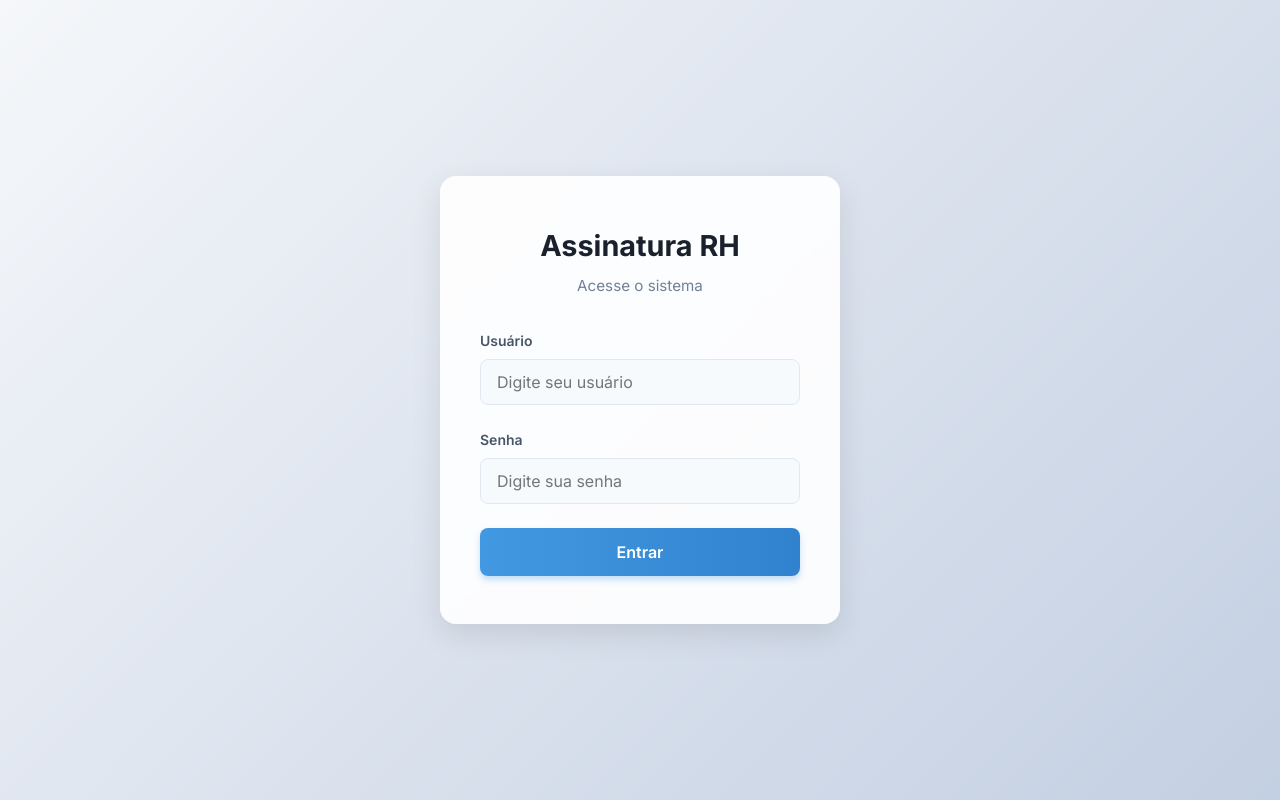
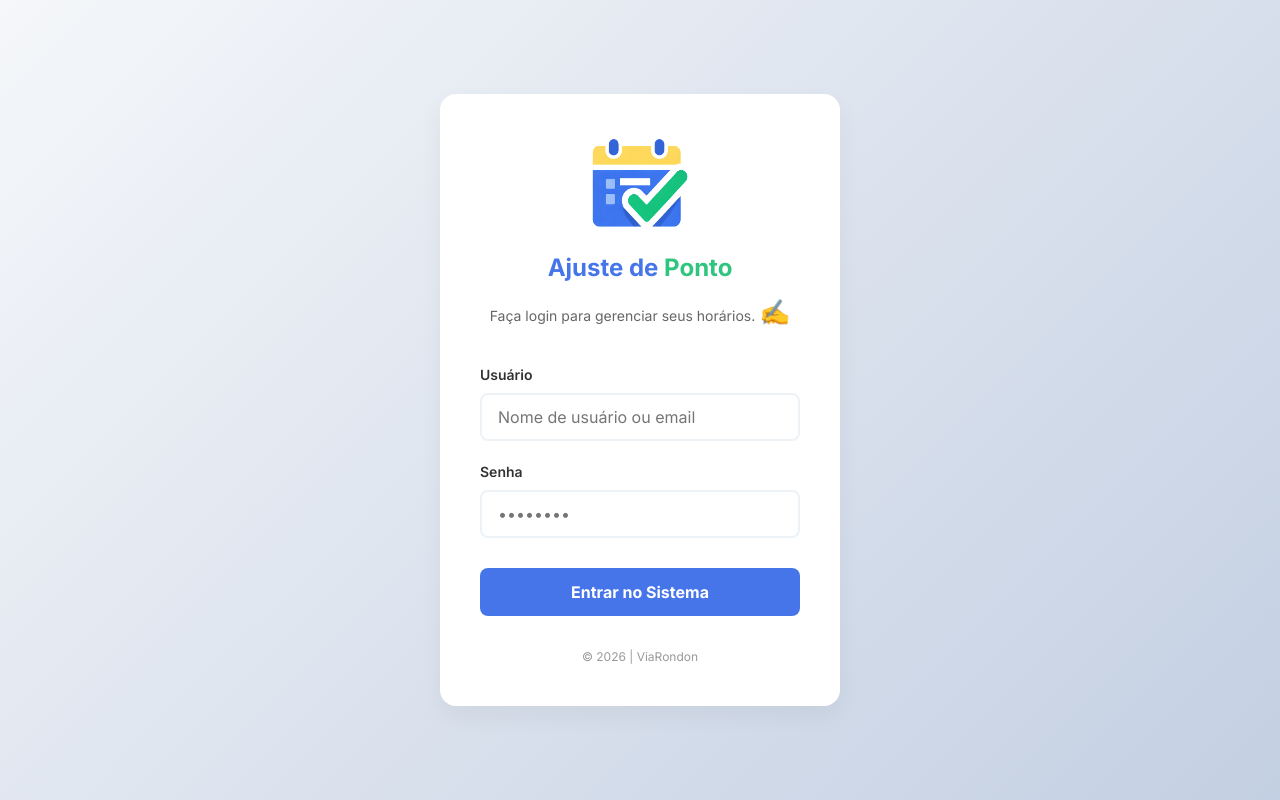
Before and after one commit to BrunoLoPaiva/ponto, a Next.js app: page / in a window 1280 px wide. Built offline with nearby package versions, Linux system fonts and the light colour scheme.

Commit message:
v 0.0.17

```diff
--- a/src/app/layout.js
+++ b/src/app/layout.js
@@ -11,7 +11,7 @@ const inter = Inter({
 });
 
 export const metadata = {
-  title: "Sistema de Ponto — ViaRondon",
+  title: "Ajuste de Ponto — ViaRondon",
   description: "Ajuste de Ponto - ViaRondon",
 };
 
--- a/src/app/page.js
+++ b/src/app/page.js
@@ -6,16 +6,28 @@ import { EmployeeDashboard } from "@/components/EmployeeDashboard";
 import { SupervisorDashboard } from "@/components/SupervisorDashboard";
 import { RhDashboard } from "@/components/RhDashboard";
 import { ControllerDashboard } from "@/components/ControllerDashboard";
+import Image from "next/image";
 import "@/components/App.css";
+import { useState, useEffect } from "react";
 
 export default function Home() {
   const { isAuthenticated, user, logout } = useAuth();
   const [activeTab, setActiveTab] = React.useState("meu-ponto");
 
   // 1. Variáveis movidas para cima (antes do early return)
-  const isRh         = user?.role === "RH";
+  const isRh = user?.role === "RH";
   const isSupervisor = user?.isSupervisor;
   const isController = user?.isController;
+
+  const [isMobile, setIsMobile] = useState(
+    typeof window !== "undefined" ? window.innerWidth < 768 : false,
+  );
+
+  useEffect(() => {
+    const handleResize = () => setIsMobile(window.innerWidth < 768);
+    window.addEventListener("resize", handleResize);
+    return () => window.removeEventListener("resize", handleResize);
+  }, []);
 
   // 2. useEffect movido para cima (antes do early return)
   React.useEffect(() => {
@@ -33,9 +45,7 @@ export default function Home() {
   }
 
   // Define available tabs based on roles
-  const tabs = [
-    { id: "meu-ponto", label: "Meu Ponto", icon: "👤" },
-  ];
+  const tabs = [{ id: "meu-ponto", label: "Meu Ponto", icon: "👤" }];
 
   if (isSupervisor) {
     tabs.push({ id: "supervisor", label: "Gestão Supervisor", icon: "👥" });
@@ -51,7 +61,23 @@ export default function Home() {
     <div className="App">
       <nav className="top-nav">
         <div className="nav-brand">
-          <h1>Sistema de Ponto</h1>
+          <Image
+            src="/calendar.png"
+            alt="Logo"
+            width={30}
+            height={30}
+            priority
+          />
+          <h2
+            style={{
+              display: isMobile ? "none" : "block", // A mágica acontece aqui
+              float: "right",
+              marginLeft: "8px",
+              color: "#4675ea",
+            }}
+          >
+            Ajuste de <span style={{ color: "#2fc57e" }}>Ponto </span>
+          </h2>
         </div>
 
         <div className="nav-tabs-global">
@@ -69,8 +95,10 @@ export default function Home() {
 
         <div className="nav-user">
           <div className="user-info-box">
-             <span className="user-greeting">Olá, {user?.name || user?.username}</span>
-             {/* <span className="user-role-badge">{user?.role}</span> */}
+            <span className="user-greeting">
+              Olá, {user?.name || user?.username}
+            </span>
+            {/* <span className="user-role-badge">{user?.role}</span> */}
           </div>
           <button className="btn-logout" onClick={logout}>
             Sair
--- a/src/components/Login.css
+++ b/src/components/Login.css
@@ -1,104 +1,117 @@
-.login-container {
+:root {
+  --primary-color: #4675ea;
+  --secondary-color: #2fc57e;
+  --bg-gradient: linear-gradient(135deg, #f5f7fa 0%, #c3cfe2 100%);
+  --text-dark: #333;
+  --text-light: #666;
+  --white: #ffffff;
+  --error-bg: #fff5f5;
+  --error-text: #e03131;
+}
+
+.login-screen {
+  min-height: 100vh;
   display: flex;
+  align-items: center;
   justify-content: center;
-  align-items: center;
-  min-height: 100vh;
-  background: linear-gradient(135deg, #f5f7fa 0%, #c3cfe2 100%);
-  font-family: 'Inter', sans-serif;
+  background: var(--bg-gradient);
+  padding: 20px;
+  font-family: "Inter", sans-serif;
 }
 
 .login-card {
-  background: rgba(255, 255, 255, 0.9);
-  backdrop-filter: blur(10px);
-  padding: 3rem 2.5rem;
-  border-radius: 16px;
-  box-shadow: 0 10px 30px rgba(0, 0, 0, 0.1);
+  background: var(--white);
   width: 100%;
   max-width: 400px;
-  transition: transform 0.3s ease;
-}
-
-.login-card:hover {
-  transform: translateY(-5px);
+  padding: 40px;
+  border-radius: 16px;
+  box-shadow: 0 10px 25px rgba(0, 0, 0, 0.05);
+  animation: fadeIn 0.5s ease-out;
 }
 
 .login-header {
   text-align: center;
-  margin-bottom: 2rem;
+  margin-bottom: 32px;
 }
 
-.login-header h2 {
-  color: #1a202c;
-  font-size: 1.8rem;
-  font-weight: 700;
-  margin-bottom: 0.5rem;
+.logo-wrapper {
+  margin-bottom: 16px;
+  display: flex;
+  justify-content: center;
+}
+
+.login-header h1 {
+  font-size: 24px;
+  font-weight: 800;
+  color: var(--primary-color);
+  margin: 0;
+}
+
+.login-header h1 span {
+  color: var(--secondary-color);
 }
 
 .login-header p {
-  color: #718096;
-  font-size: 0.95rem;
+  color: var(--text-light);
+  font-size: 14px;
+  margin-top: 8px;
 }
 
-.login-error {
-  background-color: #fff5f5;
-  color: #c53030;
-  padding: 0.75rem;
-  border-radius: 8px;
-  margin-bottom: 1.5rem;
-  font-size: 0.875rem;
-  border: 1px solid #fed7d7;
-  text-align: center;
+/* Formulário */
+.login-form {
+  display: flex;
+  flex-direction: column;
+  gap: 20px;
 }
 
 .form-group {
-  margin-bottom: 1.5rem;
+  display: flex;
+  flex-direction: column;
+  gap: 8px;
 }
 
 .form-group label {
-  display: block;
-  color: #4a5568;
-  font-size: 0.875rem;
+  font-size: 14px;
   font-weight: 600;
-  margin-bottom: 0.5rem;
+  color: var(--text-dark);
 }
 
 .form-group input {
-  width: 100%;
-  padding: 0.75rem 1rem;
-  border: 1px solid #e2e8f0;
+  padding: 12px 16px;
+  border: 2px solid #edf2f7;
   border-radius: 8px;
-  background-color: #f7fafc;
-  color: #2d3748;
-  font-size: 1rem;
-  transition: all 0.2s ease;
-  box-sizing: border-box;
+  font-size: 16px;
+  transition: all 0.2s;
+  outline: none;
 }
 
 .form-group input:focus {
-  outline: none;
-  border-color: #4299e1;
-  background-color: #ffffff;
-  box-shadow: 0 0 0 3px rgba(66, 153, 225, 0.2);
+  border-color: var(--primary-color);
+  box-shadow: 0 0 0 4px rgba(70, 117, 234, 0.1);
 }
 
+/* Botão */
 .login-button {
-  width: 100%;
-  padding: 0.875rem;
-  background: linear-gradient(to right, #4299e1, #3182ce);
+  margin-top: 10px;
+  background: var(--primary-color);
   color: white;
+  padding: 14px;
   border: none;
   border-radius: 8px;
-  font-size: 1rem;
-  font-weight: 600;
+  font-size: 16px;
+  font-weight: 700;
   cursor: pointer;
-  transition: all 0.3s ease;
-  box-shadow: 0 4px 6px rgba(66, 153, 225, 0.3);
+  transition:
+    transform 0.1s,
+    background 0.2s;
+  display: flex;
+  justify-content: center;
+  align-items: center;
 }
 
 .login-button:hover:not(:disabled) {
-  background: linear-gradient(to right, #3182ce, #2b6cb0);
-  transform: translateY(-2px);
-  box-shadow: 0 6px 8px rgba(66, 153, 225, 0.4);
+  background: #3662d8;
+  transform: translateY(-1px);
 }
 
 .login-button:active:not(:disabled) {
@@ -106,46 +119,52 @@
 }
 
 .login-button:disabled {
-  background: #a0aec0;
+  opacity: 0.7;
   cursor: not-allowed;
-  box-shadow: none;
-  transform: none;
 }
 
-.login-button.loading {
-  position: relative;
-  color: transparent;
+/* Erro */
+.login-error-box {
+  background: var(--error-bg);
+  color: var(--error-text);
+  padding: 12px;
+  border-radius: 8px;
+  border-left: 4px solid var(--error-text);
+  margin-bottom: 20px;
+  font-size: 14px;
 }
 
-.login-button.loading::after {
-  content: "";
-  position: absolute;
-  width: 16px;
-  height: 16px;
-  top: 0;
-  left: 0;
-  right: 0;
-  bottom: 0;
-  margin: auto;
-  border: 2px solid transparent;
-  border-top-color: #ffffff;
-  border-radius: 50%;
-  animation: spinner 0.8s linear infinite;
+/* Footer */
+.login-footer {
+  margin-top: 32px;
+  text-align: center;
+  font-size: 12px;
+  color: #999;
 }
 
-@keyframes spinner {
+/* Loader Simples */
+.loader {
+  width: 20px;
+  height: 20px;
+  border: 3px solid rgba(255, 255, 255, 0.3);
+  border-radius: 50%;
+  border-top-color: #fff;
+  animation: spin 1s ease-in-out infinite;
+}
+
+@keyframes spin {
   to {
     transform: rotate(360deg);
   }
 }
 
-.loading-screen {
-  display: flex;
-  justify-content: center;
-  align-items: center;
-  min-height: 100vh;
-  font-family: 'Inter', sans-serif;
-  color: #4a5568;
-  font-size: 1.2rem;
-  background-color: #f7fafc;
+@keyframes fadeIn {
+  from {
+    opacity: 0;
+    transform: translateY(10px);
+  }
+  to {
+    opacity: 1;
+    transform: translateY(0);
+  }
 }
--- a/src/components/Login.js
+++ b/src/components/Login.js
@@ -1,6 +1,7 @@
 "use client";
 import React, { useState } from "react";
 import { useAuth } from "@/context/AuthContext";
+import Image from "next/image";
 import "./Login.css";
 
 export const Login = () => {
@@ -18,9 +19,7 @@ export const Login = () => {
     try {
       const response = await fetch("/api/auth/login", {
         method: "POST",
-        headers: {
-          "Content-Type": "application/json",
-        },
+        headers: { "Content-Type": "application/json" },
         body: JSON.stringify({ username, password }),
       });
 
@@ -29,7 +28,7 @@ export const Login = () => {
       if (response.ok && data.success) {
         login(data.token, data.user);
       } else {
-        setError(data.message || data.error || "Erro ao realizar login.");
+        setError(data.message || data.error || "Credenciais inválidas.");
       }
     } catch (err) {
       setError("Falha na comunicação com o servidor.");
@@ -39,14 +38,32 @@ export const Login = () => {
   };
 
   return (
-    <div className="login-container">
+    <div className="login-screen">
       <div className="login-card">
-        <div className="login-header">
-          <h2>Assinatura RH</h2>
-          <p>Acesse o sistema</p>
-        </div>
+        <header className="login-header">
+          <div className="logo-wrapper">
+            <Image
+              src="/calendar.png"
+              alt="Logo"
+              width={100}
+              height={100}
+              priority
+            />
+          </div>
+          <h1>
+            Ajuste de <span>Ponto </span>
+          </h1>
+          <p>
+            Faça login para gerenciar seus horários.{" "}
+            <span style={{ fontSize: "25px" }}>✍️</span>{" "}
+          </p>
+        </header>
 
-        {error && <div className="login-error">{error}</div>}
+        {error && (
+          <div className="login-error-box">
+            <span>{error}</span>
+          </div>
+        )}
 
         <form onSubmit={handleSubmit} className="login-form">
           <div className="form-group">
@@ -56,7 +73,7 @@ export const Login = () => {
               type="text"
               value={username}
               onChange={(e) => setUsername(e.target.value)}
-              placeholder="Digite seu usuário"
+              placeholder="Nome de usuário ou email"
               required
               autoComplete="username"
             />
@@ -69,20 +86,20 @@ export const Login = () => {
               type="password"
               value={password}
               onChange={(e) => setPassword(e.target.value)}
-              placeholder="Digite sua senha"
+              placeholder="••••••••"
               required
               autoComplete="current-password"
             />
           </div>
 
-          <button
-            type="submit"
-            className={`login-button ${loading ? "loading" : ""}`}
-            disabled={loading}
-          >
-            {loading ? "Entrando..." : "Entrar"}
+          <button type="submit" className="login-button" disabled={loading}>
+            {loading ? <span className="loader"></span> : "Entrar no Sistema"}
           </button>
         </form>
+
+        <footer className="login-footer">
+          <p>© {new Date().getFullYear()} | ViaRondon</p>
+        </footer>
       </div>
     </div>
   );
```
Also changed, not shown: public/calendar.png (added).
